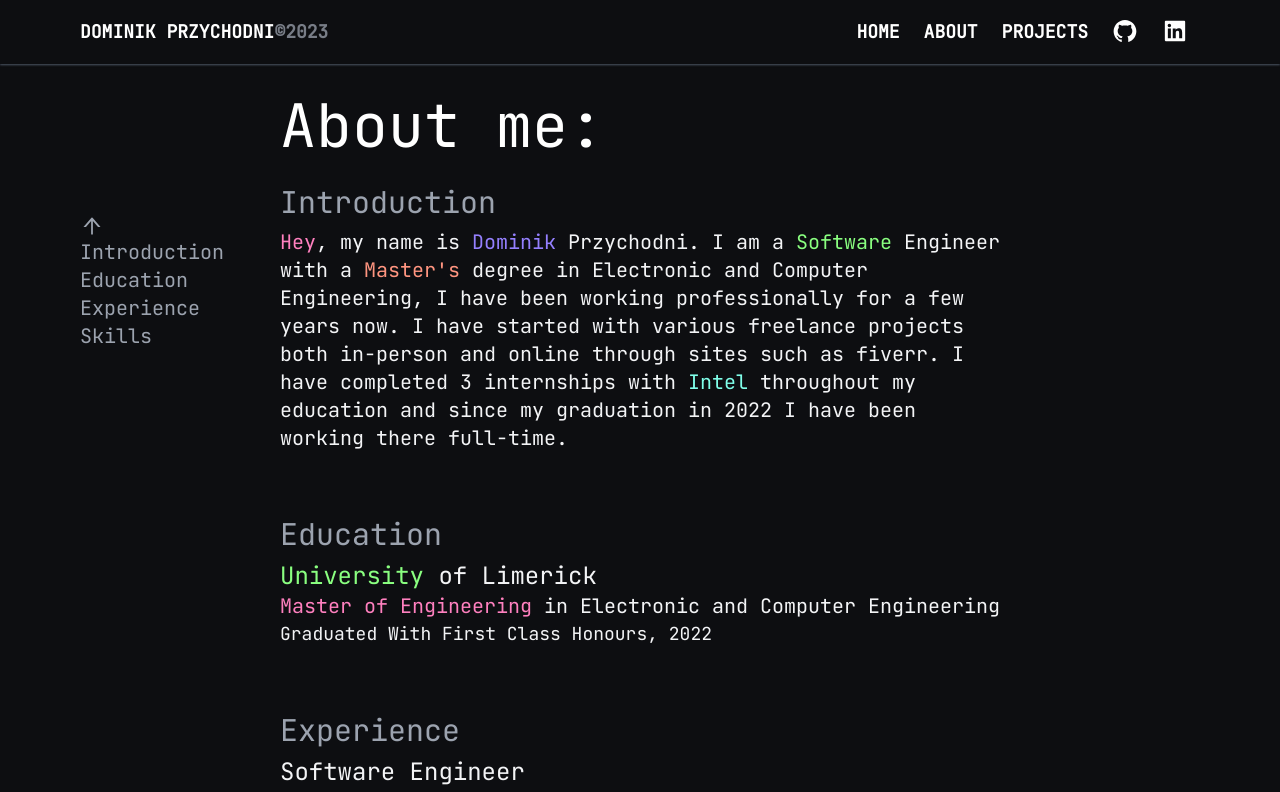
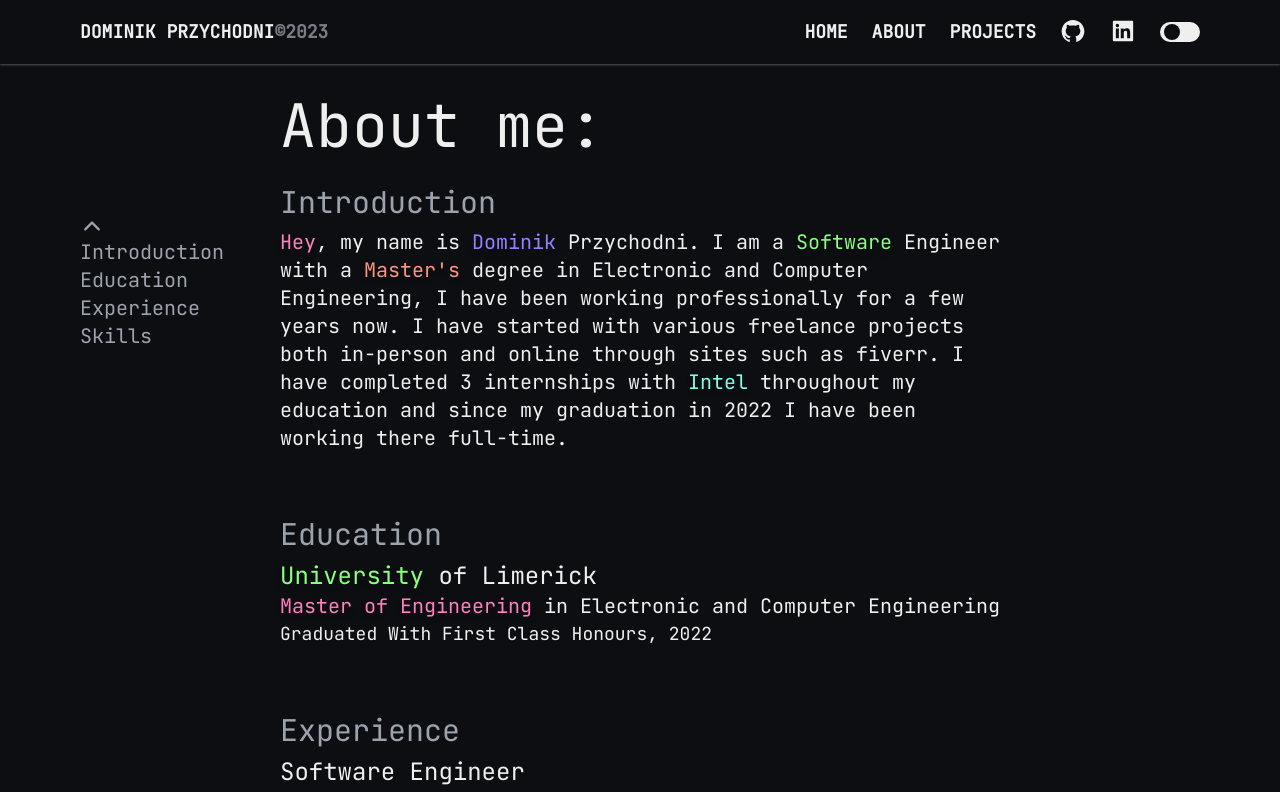
Before and after one commit to dominik224/portfolio-site, a Next.js app: page /about in a window 1280 px wide. Shown: the top 792 px of the page. Built offline with nearby package versions, Linux system fonts and the light colour scheme.

Commit message:
Added darkmode

```diff
--- a/components/Layout.tsx
+++ b/components/Layout.tsx
@@ -1,18 +1,37 @@
-import React from "react";
+import React, { createContext, useState } from "react";
 import Navbar from "./layout/Navbar";
 
 interface LayoutProps {
   children: React.ReactNode;
 }
 
+export const DarkThemeContext = createContext({
+  darkTheme: true,
+  toggleDarkTheme: () => {},
+});
+
 const Layout: React.FC<LayoutProps> = ({ children }) => {
+  const [darkTheme, setDarkTheme] = useState<boolean>(true);
+
+  const toggleDarkTheme = () => {
+    setDarkTheme(!darkTheme);
+  };
+
   return (
-    <div className="flex flex-col h-max bg-[#0d0e11]">
-      <Navbar />
-      <div className="flex container h-[100%] justify-center mx-auto xl:px-30 max-w-8xl">
-        {children}
-      </div>
-    </div>
+    <>
+      <DarkThemeContext.Provider value={{ darkTheme, toggleDarkTheme }}>
+        <div
+          className={`flex flex-col h-max ease-in-out duration-300 ${
+            darkTheme ? "bg-dark" : "bg-light"
+          }`}
+        >
+          <Navbar />
+          <div className="flex container h-[100%] justify-center mx-auto xl:px-30 max-w-8xl">
+            {children}
+          </div>
+        </div>
+      </DarkThemeContext.Provider>
+    </>
   );
 };
 
--- a/components/layout/Navbar.tsx
+++ b/components/layout/Navbar.tsx
@@ -1,7 +1,8 @@
 import Link from "next/link";
-import React, { useMemo, useRef, useState } from "react";
+import React, { useContext, useState } from "react";
 import { AiFillGithub, AiFillLinkedin } from "react-icons/ai";
 import { RxHamburgerMenu } from "react-icons/rx";
+import { DarkThemeContext } from "../Layout";
 
 const items = [
   {
@@ -33,19 +34,24 @@ const items = [
   },
 ];
 
-// bg-[#0d0e11]
-//<header className="flex sticky top-0 z-50 font-[BlenderPro] font-bold text-white w-full h-16 bg-red-400">*/}
-
 const Navbar = () => {
+  const { darkTheme, toggleDarkTheme } = useContext(DarkThemeContext);
   const [menuOpen, setMenuOpen] = useState<Boolean>(false);
 
   const toggleMenu = () => {
     setMenuOpen(!menuOpen);
   };
 
+  const animation = "ease-in-out duration-300 ";
+  const darkClass = "bg-dark text-light " + animation;
+  const lightClass = "bg-light text-dark " + animation;
+  const theme = darkTheme ? darkClass : lightClass;
+
   return (
     <>
-      <header className="flex w-full sticky top-0 z-50 h-16 bg-[#0d0e11] text-white font-bold shadow-sm shadow-gray-600">
+      <header
+        className={`flex w-full sticky top-0 z-50 h-16 font-bold shadow-sm shadow-gray-600 ${theme}`}
+      >
         <div className="flex w-full justify-between items-center">
           {/* Logo */}
           <Link
@@ -69,17 +75,34 @@ const Navbar = () => {
                   key={idx}
                   href={item.href}
                   target={item?.target}
-                  className="uppercase text-lg rounded-lg bg-white bg-opacity-0 hover:bg-opacity-10 py-2 px-2 md:px-3"
+                  className={`uppercase text-lg rounded-lg bg-opacity-0 hover:bg-opacity-10 py-2 px-2 md:px-3 ${
+                    darkTheme ? "bg-light" : "bg-dark"
+                  }`}
                 >
                   {item.icon ? <item.icon size={26} /> : item.label}
                 </Link>
               );
             })}
+            <div
+              onClick={() => toggleDarkTheme()}
+              className={`flex items-center rounded-xl h-5 w-10 my-auto ml-3 cursor-pointer ease-in-out duration-300 ${
+                darkTheme ? "bg-light justify-start" : " bg-dark justify-end"
+              }`}
+            >
+              <div
+                className={`h-4 w-4 rounded-2xl mx-1 ${
+                  darkTheme ? "bg-dark" : "bg-light"
+                }`}
+              ></div>
+            </div>
           </div>
         </div>
       </header>
+      {/* Phone screen select tab */}
       {menuOpen && (
-        <div className="w-full fixed top-16 z-50 h-fit flex flex-col gap-2 font-bold text-2xl bg-inherit text-white uppercase">
+        <div
+          className={`w-full fixed top-16 z-50 h-fit flex flex-col gap-2 font-bold text-2xl bg-inherit uppercase ${theme}`}
+        >
           {items.map((item, idx) => {
             return (
               <Link
@@ -92,6 +115,17 @@ const Navbar = () => {
               </Link>
             );
           })}
+          <div
+            onClick={() => {
+              toggleDarkTheme();
+              toggleMenu();
+            }}
+            className="flex p-2 pr-5 shadow-sm shadow-gray-600 justify-end"
+          >
+            <span className="normal-case">
+              {darkTheme ? "setTheme('light')" : "setTheme('dark')"}
+            </span>
+          </div>
         </div>
       )}
     </>
--- a/pages/about.tsx
+++ b/pages/about.tsx
@@ -1,6 +1,7 @@
 import Link from "next/link";
-import React from "react";
-import { AiOutlineArrowUp } from "react-icons/ai";
+import React, { useContext } from "react";
+import { IoIosArrowUp } from "react-icons/io";
+import { DarkThemeContext } from "@/components/Layout";
 
 const colors = {
   purple: "#9580FF",
@@ -11,6 +12,13 @@ const colors = {
   blue: "#80FFEA",
 };
 
+const blueText = "drop-shadow-md text-lblue dark:text-dblue";
+const yellowText = "drop-shadow-md text-lyellow dark:text-dyellow";
+const greenText = "drop-shadow-md text-lgreen dark:text-dgreen";
+const purpleText = "drop-shadow-md text-lpurple dark:text-dpurple";
+const pinkText = "drop-shadow-md text-lpink dark:text-dpink";
+const orangeText = "drop-shadow-md text-lorange dark:text-dorange";
+
 const skillCardStyle =
   "flex flex-col gap-3 bg-opacity-70 hover:bg-opacity-[85%] rounded-lg w-full pb-4 text-center pt-4 bg-gradient-to-b";
 
@@ -20,15 +28,15 @@ const chapters = [
     content: (
       <>
         <p className="text-lg md:text-xl">
-          <span className="text-dpink">Hey</span>, my name is{" "}
-          <span className="text-dpurple">Dominik </span> Przychodni. I am a
-          <span className="text-dgreen"> Software </span> Engineer with a{" "}
-          <span className="text-dorange">Master&apos;s </span>degree in
-          Electronic and Computer Engineering, I have been working
+          <span className={pinkText}>Hey</span>, my name is{" "}
+          <span className={purpleText}>Dominik </span> Przychodni. I am a
+          <span className={greenText}> Software </span> Engineer with a{" "}
+          <span className={orangeText}>Master&apos;s </span>
+          degree in Electronic and Computer Engineering, I have been working
           professionally for a few years now. I have started with various
           freelance projects both in-person and online through sites such as
           fiverr. I have completed 3 internships with{" "}
-          <span className="text-dblue">Intel </span>
+          <span className={blueText}>Intel </span>
           throughout my education and since my graduation in 2022 I have been
           working there full-time.
         </p>
@@ -40,11 +48,11 @@ const chapters = [
     content: (
       <>
         <p className="text-xl md:text-2xl">
-          <span className="text-dgreen">University </span>of Limerick
+          <span className={greenText}>University </span>of Limerick
         </p>
         <p className="md:text-xl text-lg">
-          <span className="text-dpink">Master of Engineering </span>in
-          Electronic and Computer Engineering
+          <span className={pinkText}>Master of Engineering </span>in Electronic
+          and Computer Engineering
         </p>
         <p className="text-md">Graduated With First Class Honours, 2022</p>
       </>
@@ -56,12 +64,12 @@ const chapters = [
       <>
         <p className="text-xl md:text-2xl">Software Engineer</p>
         <p className="text-kg pb-1">
-          <span className="text-dblue">Intel</span>, Ireland, 2022 - Current
+          <span className={blueText}>Intel</span>, Ireland, 2022 - Current
         </p>
         <ul className="list-disc text-[14px] md:text-[16px] pl-8">
           <li>
-            <span className="text-dpurple">Developed</span> the{" "}
-            <span className="text-dblue">vCMTS</span>, an application used by
+            <span className={purpleText}>Developed</span> the{" "}
+            <span className={blueText}>vCMTS</span>, an application used by
             international ISPs powering the cable network.
             <br />
             <Link
@@ -72,12 +80,12 @@ const chapters = [
             </Link>
           </li>
           <li>
-            <span className="text-dgreen">Optimized</span> CPU power draw by 25%
+            <span className={greenText}>Optimized</span> CPU power draw by 25%
             by utilizing CPU C-state instructions and manipulating P-states.
           </li>
           <li>
             Co-authored a power optimization guide for the{" "}
-            <span className="text-dblue">vCMTS</span>. <br />
+            <span className={blueText}>vCMTS</span>. <br />
             <Link
               className="underline italic bg-white bg-opacity-0 hover:bg-opacity-10 rounded-md p-1"
               href={
@@ -89,15 +97,15 @@ const chapters = [
           </li>
           <li>
             Created a demonstration shown at{" "}
-            <span className="text-dorange">AngaCom 2023</span> using Python,
+            <span className={orangeText}>AngaCom 2023</span> using Python,
             Collectd, Prometheus and Grafana.
           </li>
           <li>
-            Designed a <span className="text-dpink">REST API</span> for
+            Designed a <span className={pinkText}>REST API</span> for
             communication between various system processes.
           </li>
           <li>
-            <span className="text-dyellow">
+            <span className={yellowText}>
               Python, C, Bash, Linux, Docker, Kubernetes
             </span>
           </li>
@@ -105,17 +113,19 @@ const chapters = [
         <br />
         <p className="text-xl md:text-2xl mb-1 mt-4">Teaching Assistant</p>
         <p className="text-lg md:text-xl pb-1">
-          <span className="text-dblue">University of Limerick</span>, Ireland,
-          2021
+          <span className="text-lblue dark:text-dblue">
+            University of Limerick
+          </span>
+          , Ireland, 2021
         </p>
         <ul className="list-disc text-[14px] md:text-[16px] pl-8">
           <li>
             Part of the Teaching staff for the{" "}
-            <span className="text-dgreen">Digital</span> Systems class.
+            <span className={greenText}>Digital</span> Systems class.
           </li>
           <li>
             Taught students how to develop, test, and validate{" "}
-            <span className="text-dyellow">Verilog</span> code during labs.
+            <span className={yellowText}>Verilog</span> code during labs.
           </li>
         </ul>
         <br />
@@ -123,27 +133,27 @@ const chapters = [
           Software Engineering Internships
         </p>
         <p className="text-lg md:text-xl pb-1">
-          <span className="text-dblue">Intel</span>, Ireland, 2019 - 2021
+          <span className={blueText}>Intel</span>, Ireland, 2019 - 2021
         </p>
         <ul className="list-disc text-[14px] md:text-[16px] pl-8">
           <li>
-            <span className="text-dpurple">Developing</span> server application
+            <span className={purpleText}>Developing</span> server application
             connecting end-users to the
-            <span className="text-dpink"> 5G</span> network.
+            <span className={pinkText}> 5G</span> network.
           </li>
           <li>
-            <span className="text-dgreen">Developed</span> and{" "}
-            <span className="text-dblue">deployed</span> large-scale packet
-            generation system for <span className="text-dyellow">testing</span>{" "}
-            and <span className="text-dyellow">demonstration</span>.
+            <span className={greenText}>Developed</span> and{" "}
+            <span className={blueText}>deployed</span> large-scale packet
+            generation system for <span className={yellowText}>testing</span>{" "}
+            and <span className={yellowText}>demonstration</span>.
           </li>
           <li>
-            <span className="text-dgreen">Led</span> the winning teams in
+            <span className={greenText}>Led</span> the winning teams in
             2020-2021 in the annual Intel{" "}
-            <span className="text-dpurple">STEM</span> Challenge.
+            <span className={purpleText}>STEM</span> Challenge.
           </li>
           <li>
-            <span className="text-dyellow">
+            <span className={yellowText}>
               Python, C, JavaScript, Linux, Bash
             </span>
           </li>
@@ -153,16 +163,16 @@ const chapters = [
           Full Stack Software Engineer
         </p>
         <p className="text-xl pb-1">
-          <span className="text-dblue">jumpAgrade</span>, Ireland, 2018 - 2019
+          <span className={blueText}>jumpAgrade</span>, Ireland, 2018 - 2019
         </p>
         <ul className="list-disc text-[14px] md:text-[16px] pl-8">
           <li>
-            <span className="text-dgreen">Designing</span> and{" "}
-            <span className="text-dpink">Developing</span> web application used
-            by the start-up in its early stages.
+            <span className={greenText}>Designing</span> and{" "}
+            <span className={pinkText}>Developing</span> web application used by
+            the start-up in its early stages.
           </li>
           <li>
-            <span className="text-dyellow">
+            <span className={yellowText}>
               JavaScript, Python, Node.js, CSS, HTML
             </span>
           </li>
@@ -225,26 +235,39 @@ const chapters = [
 ];
 
 const about = () => {
+  const { darkTheme } = useContext(DarkThemeContext);
+  const theme = darkTheme ? "dark text-light" : "text-dark";
+
   return (
-    <div className="w-full flex flex-row row-span-3 justify-start md:justify-center text-white min-h-screen h-full">
+    <div
+      className={`w-full flex flex-row row-span-3 justify-start md:justify-center min-h-screen h-full ${theme}`}
+    >
       <div className="hidden lg:flex flex-col justify-start items-start text-xl">
         <ul className="fixed left-[10px] lg:left-[5rem] top-[13.4rem]">
           <li className="text-gray-400 hover:text-gray-200">
             <a
-              className="cursor-pointer"
+              className={`cursor-pointer ${
+                darkTheme
+                  ? "text-gray-400 hover:text-light"
+                  : "text-dark hover:text-gray-500"
+              }`}
               onClick={(e) => {
                 e.preventDefault();
                 scrollTo({ top: 0, behavior: "smooth" });
               }}
             >
-              <AiOutlineArrowUp size={"1.5rem"} fontStyle={"bold"} />
+              <IoIosArrowUp size={"1.5rem"} fontStyle={"bold"} />
             </a>
           </li>
           {chapters.map((chapter, idx) => {
             return (
               <li
                 key={idx}
-                className="text-gray-400 hover:text-gray-200 cursor-pointer"
+                className={`cursor-pointer ${
+                  darkTheme
+                    ? "text-gray-400 hover:text-light"
+                    : "text-dark hover:text-gray-500"
+                }`}
                 onClick={(e) => {
                   e.preventDefault();
                   let hero = document.getElementById(chapter.heading);
@@ -270,7 +293,7 @@ const about = () => {
                 id={chapter.heading}
                 className="pt-[4rem] pb-[-2rem]"
               >
-                <h2 className="pb-2 text-gray-400 text-2xl md:text-3xl">
+                <h2 className="pb-2 text-gray-500 dark:text-gray-400 text-2xl md:text-3xl">
                   <a
                     href={`#${chapter.heading}`}
                     onClick={(e) => {
@@ -282,7 +305,7 @@ const about = () => {
                     {chapter.heading}
                   </a>
                 </h2>
-                <div className="text-gray-100 text-lg">{chapter?.content}</div>
+                <div className="text-lg">{chapter?.content}</div>
               </div>
             );
           })}
--- a/pages/index.tsx
+++ b/pages/index.tsx
@@ -1,32 +1,38 @@
 import Link from "next/link";
 import Typed from "react-typed";
 import { BG } from "@/components/aboutBackground";
+import { useContext } from "react";
+import { DarkThemeContext } from "@/components/Layout";
 
-const animatedBg = `.animatedBg {
-      background: linear-gradient(90deg, #ffffff, #24fcf9, #884176, #1111bb, #000000);
-      background-size: 300% 300%;
-      animation: gradient 6s alternate infinite;
-    }
-    @keyframes gradient {
-      0% {
-        background-position: 30%;
-      }
-      100% {
-        background-position: 70%;
-      }
-    }`;
-//<div className="h-[calc(100vh-64px)] w-[72rem]"></div>
 export default function Home() {
+  const { darkTheme } = useContext(DarkThemeContext);
+
+  const animation = "ease-in-out duration-300 ";
+  const darkClass = "bg-dark text-white " + animation;
+  const lightClass = "bg-light text-dark " + animation;
+  const theme = darkTheme ? darkClass : lightClass;
+
   return (
-    <div className=" flex h-[calc(100vh-64px)] w-screen items-center justify-center">
-      <style>{animatedBg}</style>
-      <div className="flex w-[90%] h-[90%] relative align-center items-center rounded-lg bg-opacity-5 bg-gray-100 overflow-hidden">
-        <div className="w-full h-full flex absolute z-10 overflow-hidden ">
+    <div
+      className={`flex h-[calc(100vh-64px)] w-screen items-center justify-center ${theme}`}
+    >
+      <div
+        className={`flex w-[90%] h-[90%] relative align-center items-center rounded-lg overflow-hidden ${
+          darkTheme
+            ? "bg-light bg-opacity-5"
+            : "text-black bg-dark bg-opacity-[80%]"
+        }`}
+      >
+        <div className="w-full h-full flex absolute z-10 overflow-hidden">
           <BG />
         </div>
         {/* Typing effect */}
-        <div className="items-center w-full m-5 md:ml-10 text-xl lg:text-3xl font-bold text-white z-30">
-          <span>{"Hi 👋, I'm "}</span>
+        <div className="items-center w-full m-5 md:ml-10 text-xl lg:text-3xl font-bold z-30 select-none">
+          <span>
+            {"Hi "}
+            <div className="inline w-fit h-fit  hand">👋</div>
+            {", I'm "}
+          </span>
           <span className="text-dblue">{"Dominik! "}</span>
           <br />
           <span>{"And I am a "}</span>
--- a/pages/projects.tsx
+++ b/pages/projects.tsx
@@ -1,4 +1,4 @@
-import React, { ReactElement } from "react";
+import React, { ReactElement, useContext } from "react";
 import Image from "next/image";
 import Link from "next/link";
 import {
@@ -6,8 +6,8 @@ import {
   SiReact,
   SiTypescript,
   SiTailwindcss,
-  SiPython,
 } from "react-icons/si";
+import { DarkThemeContext } from "@/components/Layout";
 
 interface projectInfo {
   title: String;
@@ -18,8 +18,8 @@ interface projectInfo {
 }
 
 const borderColors = [
-  "border-dpink",
-  "border-dgreen",
+  "border-lpink dark:border-dpink",
+  "border-lgreen dark:border-dgreen",
   "border-dpurple",
   "border-dblue",
   "border-dyellow",
@@ -85,20 +85,22 @@ const projectList: projectInfo[] = [
 ];
 
 const projectCard = (content: projectInfo, index: number) => {
-  const mainStyle = `flex flex-col sm:w-[90%] md:w-[80%] lg:w-[55%] rounded-[19px] border-2 px-8 py-6 ${
-    borderColors[index % borderColors.length]
-  }`;
+  const { darkTheme } = useContext(DarkThemeContext);
+
+  const mainStyle = `flex flex-col sm:w-[90%] md:w-[80%] lg:w-[55%] rounded-[19px] border-2 px-8 py-6 ease-in-out duration-300 ${
+    darkTheme ? "dark" : ""
+  } ${borderColors[index % borderColors.length]}`;
 
   return (
     <div key={index} className={mainStyle}>
-      <h1 className="text-white pb-2 text-2xl">
+      <h1 className="pb-2 text-2xl dark:text-light text-dark">
         {content.title}
         <br />
         <hr className="pb-2" />
       </h1>
-      <div className="flex-col md:grid gap-3 grid-cols-12 grid-rows-10">
+      <div className="flex-col md:grid gap-3 grid-cols-12 grid-rows-10 dark:text-light text-dark">
         <div className="row-span-7 col-span-6 ">
-          <p className="text-white text-[1rem]">{content.body}</p>
+          <p className="text-[1rem]">{content.body}</p>
         </div>
         <div className="col-span-1"></div>
         <div className="flex justify-center items-center col-span-5">
@@ -116,7 +118,7 @@ const projectCard = (content: projectInfo, index: number) => {
           className="flex items-center justify-center md:justify-start md:items-end md:text-end align-bottom col-span-7"
         >
           {content.link && (
-            <span className="text-white underline md:no-underline text-2xl px-2 pt-4 pb-6 md:p-2 hover:underline hover:cursor-pointer hover:scale-105">
+            <span className="underline md:no-underline text-2xl px-2 pt-4 pb-6 md:p-2 hover:underline hover:cursor-pointer hover:scale-105">
               {"GitHub ->"}
             </span>
           )}
@@ -137,7 +139,7 @@ const projects = () => {
   return (
     <div className="flex flex-col gap-20 items-center w-screen min-h-screen py-16">
       {projectList.map((p, idx) => projectCard(p, idx))}
-      <h1 className="text-white">More coming soon...</h1>
+      <h1 className="">More coming soon...</h1>
     </div>
   );
 };
```
Also changed, not shown: tailwind.config.js (+9 -1 lines).
